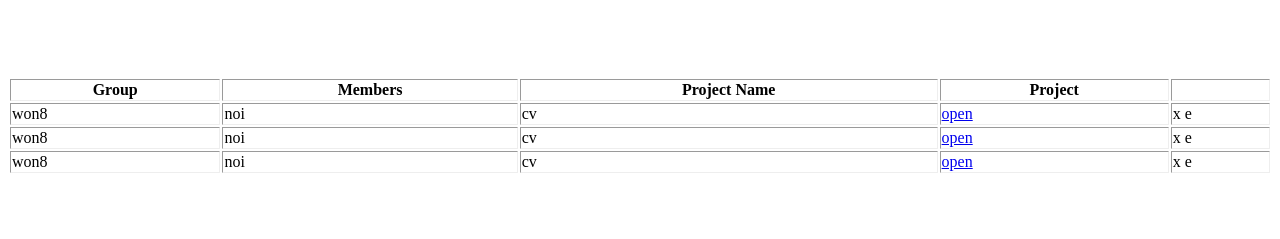
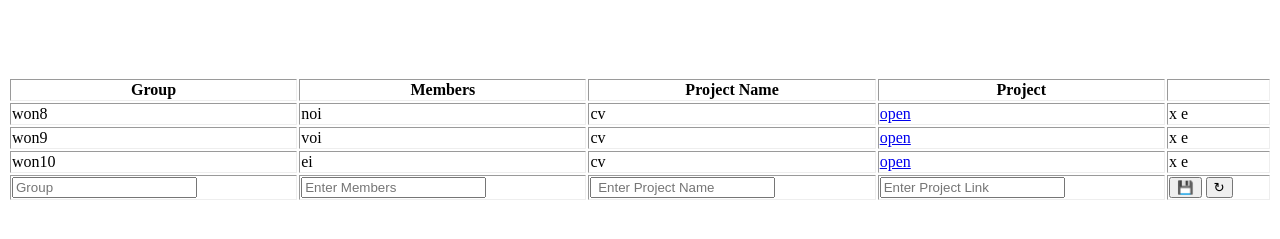
Before and after one commit to cdochita/teams-networking, a plain HTML site: page index.html in a window 1280 px wide. Shown: the part 61-300 px from the top of the page. Drawn offline with Linux system fonts and the light colour scheme.

Commit message:
prepare submit team

```diff
--- a/data/teams.json
+++ b/data/teams.json
@@ -6,14 +6,14 @@
     "url": "https://github.com/cdochita"
   },
   {
-    "promotion": "won8",
-    "members": "noi",
+    "promotion": "won9",
+    "members": "voi",
     "name": "cv",
     "url": "https://github.com/cdochita"
   },
   {
-    "promotion": "won8",
-    "members": "noi",
+    "promotion": "won10",
+    "members": "ei",
     "name": "cv",
     "url": "https://github.com/cdochita"
   }
--- a/index.html
+++ b/index.html
@@ -9,6 +9,7 @@
   </head>
   <body>
     <h1>Teams Networking APP</h1>
+    <form action="" method="post" id="editForm">
       <table id="list" border="1">
         <thead>
           <tr>
@@ -20,29 +21,54 @@
           </tr>
         </thead>
 
-      <tbody>
+        <tbody></tbody>
+
+        <tfoot>
           <tr>
-          <td>Won 8</td>
-          <td>noi</td>
-          <td>CV</td>
             <td>
-            <a href="https://github.com/cdochita">github</a>
+              <input
+                type="text"
+                name="promotion"
+                id=""
+                placeholder="Group"
+                required
+              />
             </td>
-          <td>x e</td>
+            <td>
+              <input
+                type="text"
+                name="members"
+                id=""
+                placeholder="Enter Members"
+                required
+              />
+            </td>
+            <td>
+              <input
+                type="text"
+                name="name"
+                id=""
+                placeholder=" Enter Project Name"
+                required
+              />
+            </td>
+            <td>
+              <input
+                type="text"
+                name="url"
+                id=""
+                placeholder="Enter Project Link"
+                required
+              />
+            </td>
+            <td>
+              <button type="submit">💾</button>
+              <button type="reset">↻</button>
+            </td>
           </tr>
-        <tr>
-          <td>Won 8</td>
-          <td>noi</td>
-          <td>CV</td>
-          <td>
-            <a href="https://github.com/cdochita">github</a>
-          </td>
-          <td>x e</td>
-        </tr>
-      </tbody>
-
-      <tfoot></tfoot>
+        </tfoot>
       </table>
+    </form>
 
     <script src="index.js"></script>
   </body>
--- a/index.js
+++ b/index.js
@@ -1,3 +1,4 @@
+var a = "";
 function getTeamHTML(team) {
   return `<tr>
           <td>${team.promotion}</td>
@@ -14,7 +15,7 @@ function dispalyTeams(teams) {
   //transforma in HTML
 
   var teamsHTML = teams.map(getTeamHTML);
-  console.info("teamsHTML", teamsHTML);
+  // console.info("teamsHTML", teamsHTML);
 
   //Afiseaza
   document.querySelector("table tbody").innerHTML = teamsHTML.join("");
@@ -23,12 +24,35 @@ function dispalyTeams(teams) {
 function loadTeams() {
   fetch("data/teams.json")
     .then(function (r) {
-      console.info(r);
+      // console.info(r);
       return r.json();
+      r.json.apply();
     })
     .then(function (teams) {
       dispalyTeams(teams);
     });
 }
+function submitForm(e) {
+  var promotion = document.querySelector("[name=promotion]").value;
+  var members = document.querySelector("[name=members]").value;
+  var name = document.querySelector("[name=name]").value;
+  var url = document.querySelector("[name=url]").value;
+  var team = {
+    promotion: promotion,
+    members: members,
+    name: name,
+    url: url,
+  };
+
+  console.warn("submit", JSON.stringify(team));
+
+  e.preventDefault();
+}
+function initEvents() {
+  var form = document.getElementById("editForm");
+  console.info("form", form);
+  form.addEventListener("submit", submitForm);
+}
 
 loadTeams();
+initEvents();
--- a/styles.css
+++ b/styles.css
@@ -7,3 +7,6 @@
 #t-header {
   border-color: red;
 }
+#tfoot {
+  text-align: center;
+}
```
Lines whose indentation alone changed are shown as unchanged.
